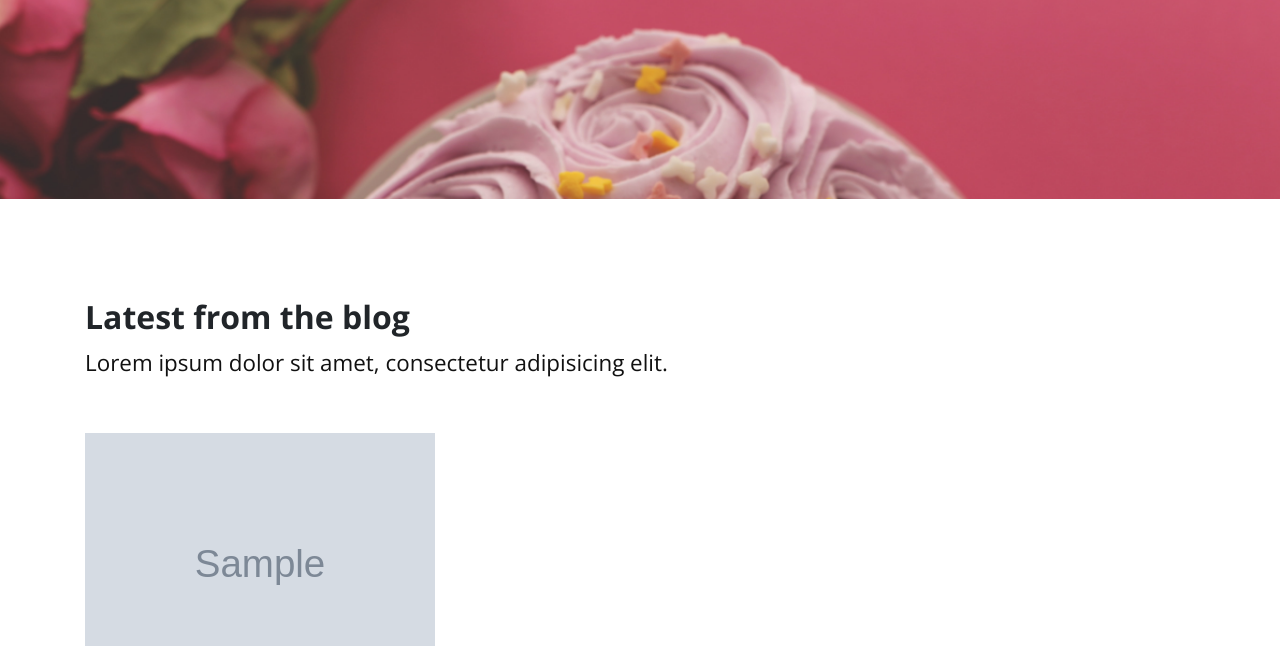
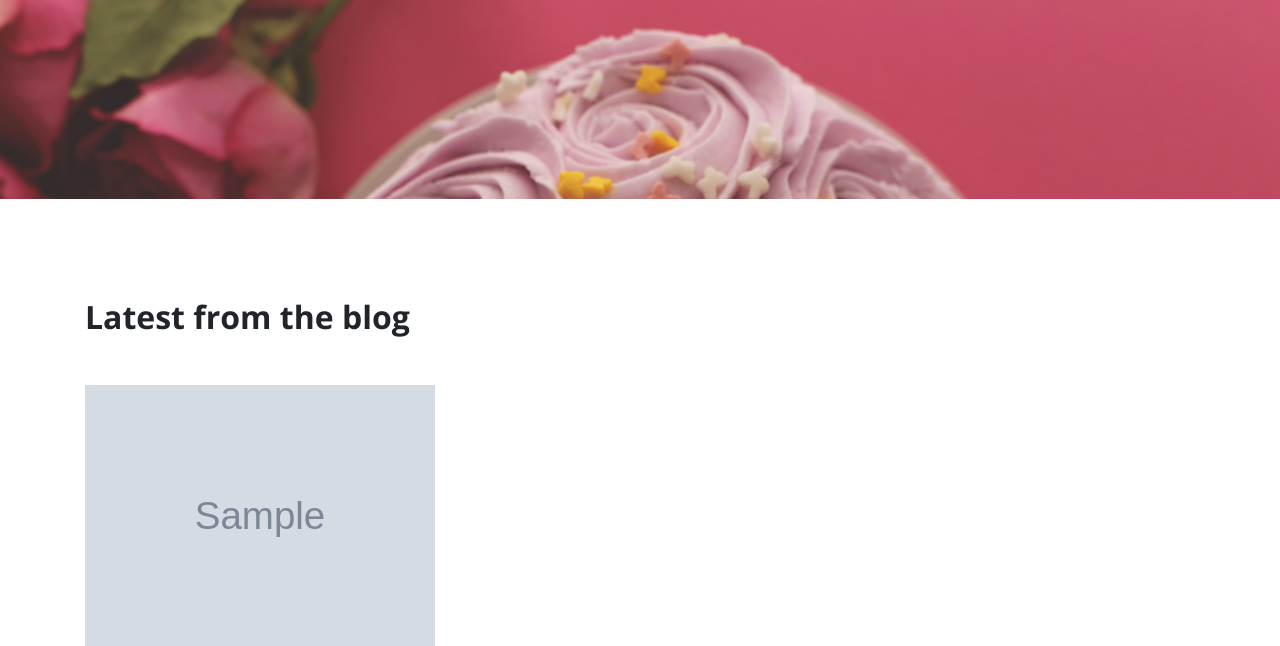
Before and after one commit to kpfahiz/koodathai_news, a Django app: template src/templates/index.html in a window 1280 px wide. Shown: the part 944-1590 px from the top of the page. Run offline with Django 3.2, Linux system fonts and the light colour scheme; the template is opened without the code that fills it: most values are stand-ins (such as "Sample title", 1, 10 or a date in 2020); grey boxes marked "Sample" are stand-in pictures; some libraries are stand-ins or nearby versions.

Commit message:
remove a paragraph

```diff
--- a/src/templates/index.html
+++ b/src/templates/index.html
@@ -138,7 +138,6 @@
       <div class="container">
         <header>
           <h2>Latest from the blog</h2>
-          <p class="text-big">Lorem ipsum dolor sit amet, consectetur adipisicing elit.</p>
         </header>
         <div class="row">
           {% for obj in latest %}
```
